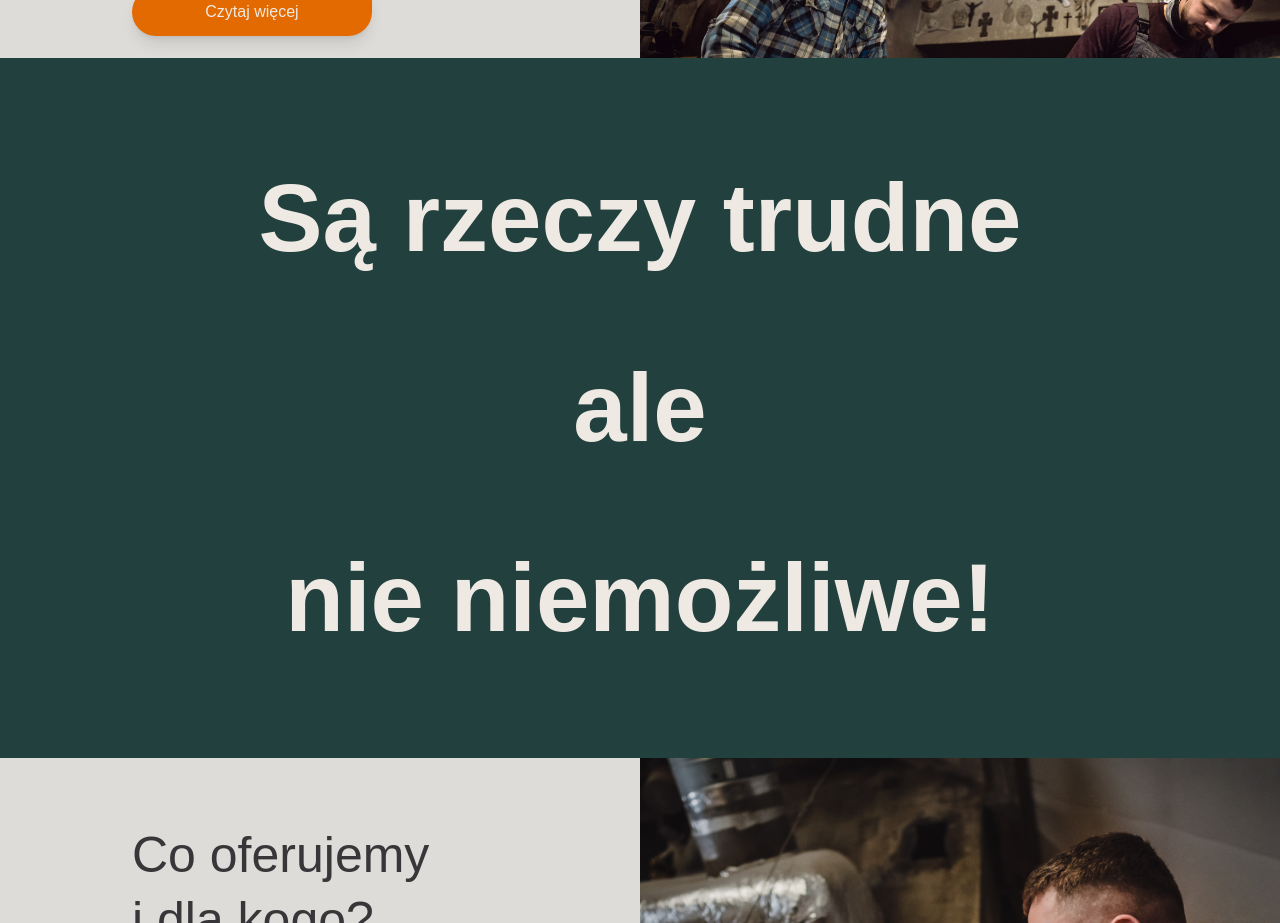
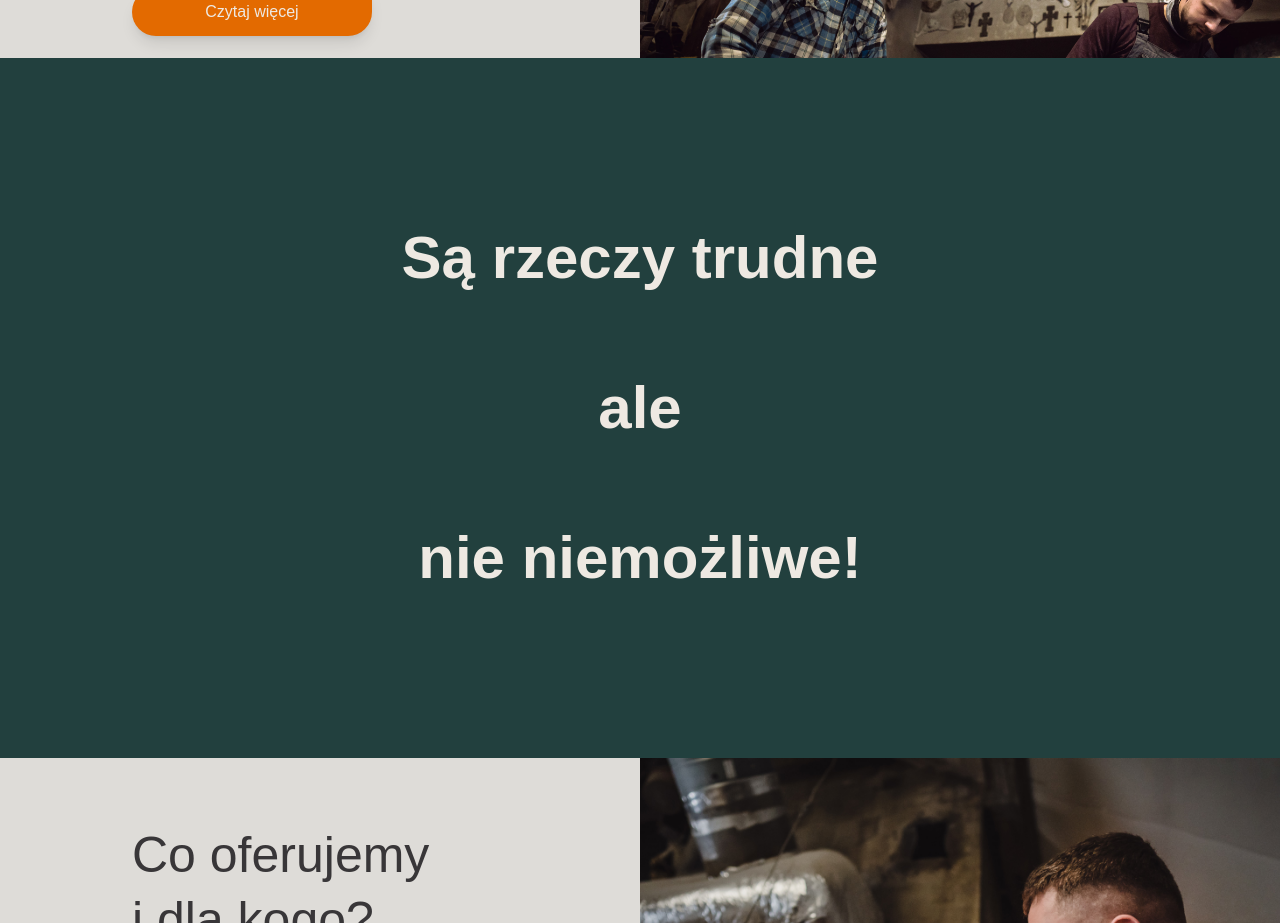
Before and after one commit to MarioLuigie/Odlew, a Next.js app: page / in a window 1280 px wide. Shown: the part 1480-2403 px from the top of the page. Built offline with nearby package versions, Linux system fonts and the light colour scheme; no server answers; the database is empty.

Commit message:
Styles: Make smaller text in motto section in About.tsx

```diff
--- a/src/components/pages/homePagePartials/About.tsx
+++ b/src/components/pages/homePagePartials/About.tsx
@@ -64,7 +64,7 @@ export default function About() {
 
 			{/* MOTTO */}
 			<div className="h-customScreen flex flex-col justify-center items-center bg-mottoBg">
-				<div className="flex flex-col justify-center items-center text-[28px] dp:text-8xl dp:leading-[190px] font-semibold text-textLight">
+				<div className="flex flex-col justify-center items-center text-[30px] leading-[70px] dp:text-6xl dp:leading-[150px] font-semibold text-textLight">
 					<p>Są rzeczy trudne</p>
 					<p>ale</p>
 					<p>nie niemożliwe!</p>
```
